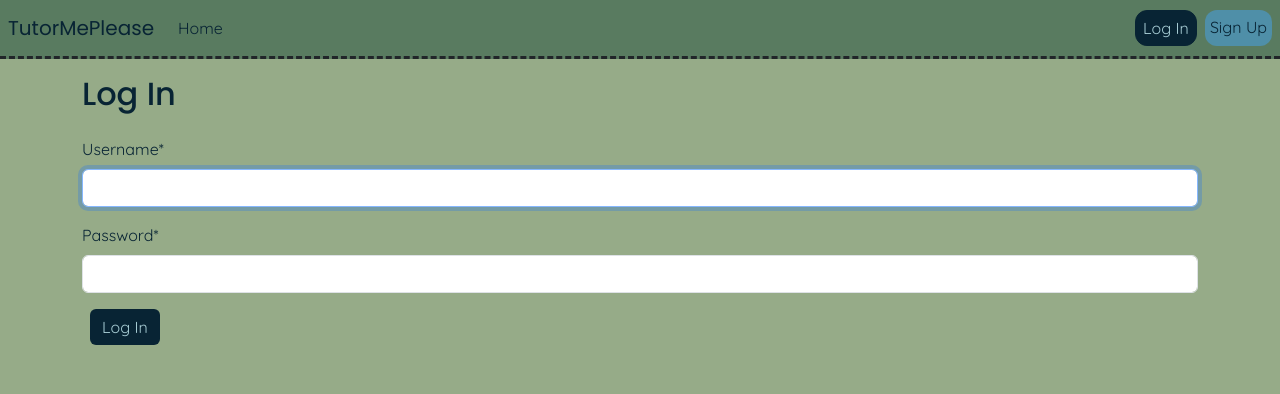
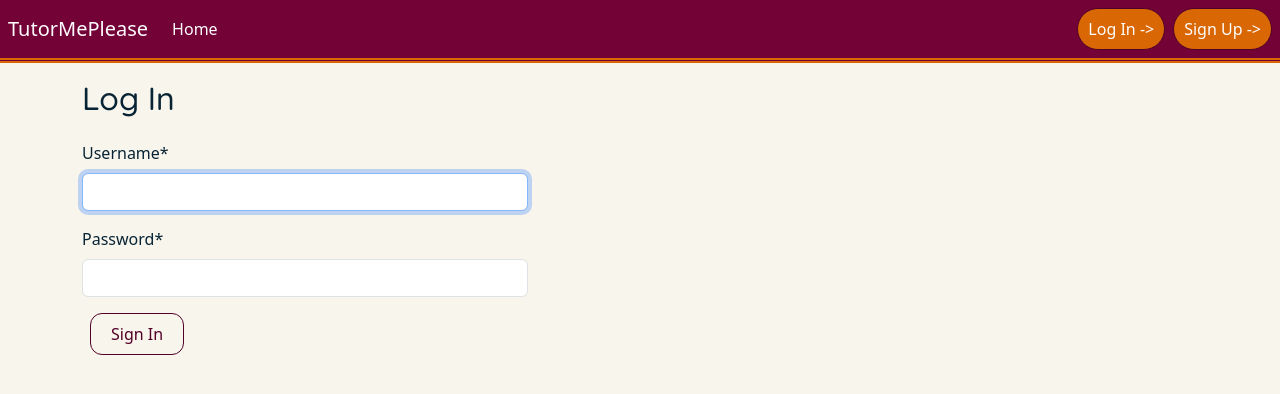
Before and after one commit to ncnixon/WebAppFinalProject, a Django app: page /accounts/login/ in a window 1280 px wide. Shown: the top 394 px of the page. Run offline with Django 5.2, Linux system fonts and the light colour scheme; some libraries are stand-ins or nearby versions.

Commit message:
stylesheet pt.1

```diff
--- a/django_project/settings.py
+++ b/django_project/settings.py
@@ -121,6 +121,7 @@ USE_TZ = True
 # https://docs.djangoproject.com/en/6.1/howto/static-files/
 
 STATIC_URL = "static/"
+STATICFILES_DIRS = [BASE_DIR / "static"]
 
 
 # Email
--- /dev/null
+++ b/static/styles/griz_style.css
@@ -0,0 +1,143 @@
+@import url('https://fonts.googleapis.com/css2?family=Quicksand:wght@300..700&display=swap');
+
+@media (prefers-reduced-motion: reduce) {
+  * {
+    animation-duration: 0.01ms !important;
+    animation-iteration-count: 1 !important;
+    animation-delay: 0.01ms !important;
+    transition-duration: 0.01ms !important;
+    transition-delay: 0.01ms !important;
+    scroll-behavior: auto !important;
+  }
+}
+/*-----------base structure-----------*/
+:root{
+    --maroon: #730237;
+    --maroon-dark: #520127;
+    --cream: #F8F5EC;
+    --light-orange: #D96704;
+    --orange-red: #F23D3D;
+    --light-blue: #BADCE5;
+    --dark-text: #21403A;
+    --white: #FDFCFD;
+}
+
+html{
+    box-sizing: border-box;
+    background-color: var(--cream);
+    color:var(--dark-text);
+    font-size: 16px;
+    font-family: Quicksand;
+}
+
+body{
+    margin: 0;
+}
+
+h2{
+    font-family: Quicksand;
+    padding-top: 1rem;
+    padding-bottom: 1rem;
+}
+/*-----------class and ids------------*/
+/*********base.html**********/
+.base-body{
+    background-color: var(--cream);
+    color: var(--dark-text);
+}
+
+#nav-bar{
+    background-color: var(--maroon);
+    padding: 0.5rem;
+    border-bottom-style: double;
+    border-width: 5px;
+    border-color: var(--light-orange);
+}
+
+#nav-bar a{
+    color: var(--white);
+}
+
+#nav-login{
+    color: var(--cream);
+    background-color: var(--light-orange);
+    margin: 0;
+    padding: 8px;
+    padding-left: 10px;
+    padding-right: 10px;
+    border-radius: 50px;
+    border-style: solid;
+    border-color: var(--maroon-dark);
+}
+
+#nav-login:link{
+    text-decoration: none;
+}
+
+#nav-login:hover{
+    background-color: var(--orange-red);
+    text-decoration: underline;
+}
+
+#nav-signup{
+    color: var(--cream);
+    background-color: var(--light-orange);
+    margin: 0;
+    padding: 8px;
+    padding-left: 10px;
+    padding-right: 10px;
+    border-radius: 50px;
+    border-radius: 50px;
+    border-style: solid;
+    border-color: var(--maroon-dark);
+}
+
+#nav-signup:link{
+    text-decoration: none;
+}
+
+#nav-signup:hover{
+    background-color: var(--orange-red);
+    text-decoration: underline;
+}
+/*********log-in***********/
+#login-btn{
+    background-color: var(--cream);
+    color: var(--maroon-dark);
+    border-style: solid;
+    border-color: var(--maroon-dark);
+    border-radius: 12px;
+    padding: 8px;
+    padding-left: 20px;
+    padding-right: 20px;
+}
+
+#login-btn:hover{
+    background-color: var(--maroon-dark);
+    color:var(--white);
+}
+
+.text-box{
+    max-width: 40%;
+}
+/********sign-up*********/
+#signup-btn{
+    background-color: var(--cream);
+    color: var(--maroon-dark);
+    border-style: solid;
+    border-color: var(--maroon-dark);
+    border-radius: 12px;
+    padding: 8px;
+    padding-left: 20px;
+    padding-right: 20px;
+    margin-bottom: 3rem;
+}
+
+#signup-btn:hover{
+    background-color: var(--maroon-dark);
+    color:var(--white);
+}
+
+.text-box{
+    max-width: 40%;
+}
--- a/templates/base.html
+++ b/templates/base.html
@@ -1,3 +1,4 @@
+{% load static %}
 <!DOCTYPE html>
 <html>
 
@@ -5,18 +6,15 @@
     <meta charset="utf-8">
     <meta name="viewport" content="width=device-width, initial-scale=1">
     <title>{% block title %}Tutoring App{% endblock title %}</title>
-    <style>
-        @import url('https://fonts.googleapis.com/css2?family=Quicksand:wght@300..700&display=swap');
-        @import url('https://fonts.googleapis.com/css2?family=Arvo:ital,wght@0,400;0,700;1,400;1,700&family=Montserrat:ital,wght@0,100..900;1,100..900&family=Mulish:ital,wght@0,200..1000;1,200..1000&family=Poppins:ital,wght@0,100;0,200;0,300;0,400;0,500;0,600;0,700;0,800;0,900;1,100;1,200;1,300;1,400;1,500;1,600;1,700;1,800;1,900&family=Raleway:ital,wght@0,100..900;1,100..900&display=swap');
-    </style>
+    <link rel="stylesheet" href="{% static 'styles/griz_style.css' %}">
     <!-- Bootstrap CSS -->
     <link href="https://cdn.jsdelivr.net/npm/bootstrap@5.3.8/dist/css/bootstrap.min.css" rel="stylesheet" integrity="sha384-sRIl4kxILFvY47J16cr9ZwB07vP4J8+LH7qKQnuqkuIAvNWLzeN8tE5YBujZqJLB" crossorigin="anonymous">
 </head>
 
-<body style="background-color: #96AB88; font-family: 'Quicksand';">
+<body class="base-body">
     <nav class="navbar navbar-expand-lg bg-body-tertiary" style="padding:0">
-    <div class="container-fluid" style="background-color: #597B60; padding: 0.5rem; border-bottom-style: dashed;">
-        <a class="navbar-brand" href="{% url 'home' %}" style="color: #082434; font-family: 'Avro', 'Poppins', 'Railway';">TutorMePlease</a>
+    <div class="container-fluid" id="nav-bar">
+        <a class="navbar-brand" href="{% url 'home' %}">TutorMePlease</a>
         <button class="navbar-toggler" type="button"
             data-bs-toggle="collapse" data-bs-target="#navbarSupportedContent"
             aria-controls="navbarSupportedContent" aria-expanded="false"
@@ -26,7 +24,7 @@
         <div class="collapse navbar-collapse" id="navbarSupportedContent">
             <ul class="navbar-nav me-auto mb-2 mb-lg-0">
             <li class="nav-item">
-                <a class="nav-link active" aria-current="page" href="#" style="color: #082434">Home</a>
+                <a class="nav-link active" aria-current="page" href="#">Home</a>
             </li>
             {% if user.is_authenticated %}
             <!-- <li><a href="#" class="nav-link px-2 link-dark">+ New</a></li> -->
@@ -59,8 +57,8 @@
             </div>
             <div class="mr-auto">
                 <form class="form d-flex">
-                    <a href="{% url 'login' %}" class="btn btn-outline-secondary" style="color: #a6cbd3; background-color: #082434; margin: 0; padding: 5px; ; padding-left:7px; padding-right: 7px; border-radius: 12px; border-style: solid; border-color: #082434;">Log In</a>
-                    <a href="{% url 'signup' %}" class="btn btn-primary ms-2" style="color: #082434; background-color: #4f8fa8; margin: 0; padding: 5px; border-radius: 12px; border-style: none;">Sign Up</a>
+                    <a href="{% url 'login' %}" class="btn btn-outline-secondary" id="nav-login">Log In -></a>
+                    <a href="{% url 'signup' %}" class="btn btn-primary ms-2" id="nav-signup">Sign Up -></a>
                 </form>
             </div>
                 {% endif %}
--- a/templates/registration/login.html
+++ b/templates/registration/login.html
@@ -4,9 +4,9 @@
 {% block title %}Log In{% endblock title %}
 
 {% block content %}
-<h2 style="padding-top: 1rem; padding-bottom: 1rem; font-family: 'Avro', 'Poppins', 'Railway';">Log In</h2>
-<form method="post">{% csrf_token %}
+<h2>Log In</h2>
+<form method="post" class="text-box">{% csrf_token %}
     {{ form|crispy }}
-    <button class="btn btn-success ms-2" type="submit" style="background-color: #082434; color: #a6cbd3; border-style: none;">Log In</button>
+    <button class="btn btn-success ms-2" type="submit" id="login-btn">Sign In</button>
 </form>
 {% endblock content %}
--- a/templates/registration/signup.html
+++ b/templates/registration/signup.html
@@ -4,9 +4,9 @@
 {% block title %}Sign Up{% endblock title %}
 
 {% block content %}
-<h2 style="padding-top: 1rem; padding-bottom: 1rem; font-family: 'Avro', 'Poppins', 'Railway';">Sign Up</h2>
-<form method="post" style="padding-bottom: 2rem;">{% csrf_token %}
+<h2>Sign Up</h2>
+<form method="post" class="text-box">{% csrf_token %}
     {{ form|crispy }}
-    <button class="btn btn-success" type="submit" style="background-color: #082434; color: #a6cbd3; border-style: none;">Sign Up</button>
+    <button class="btn btn-success" type="submit" id="signup-btn">Sign Up</button>
 </form>
 {% endblock content %}
```
